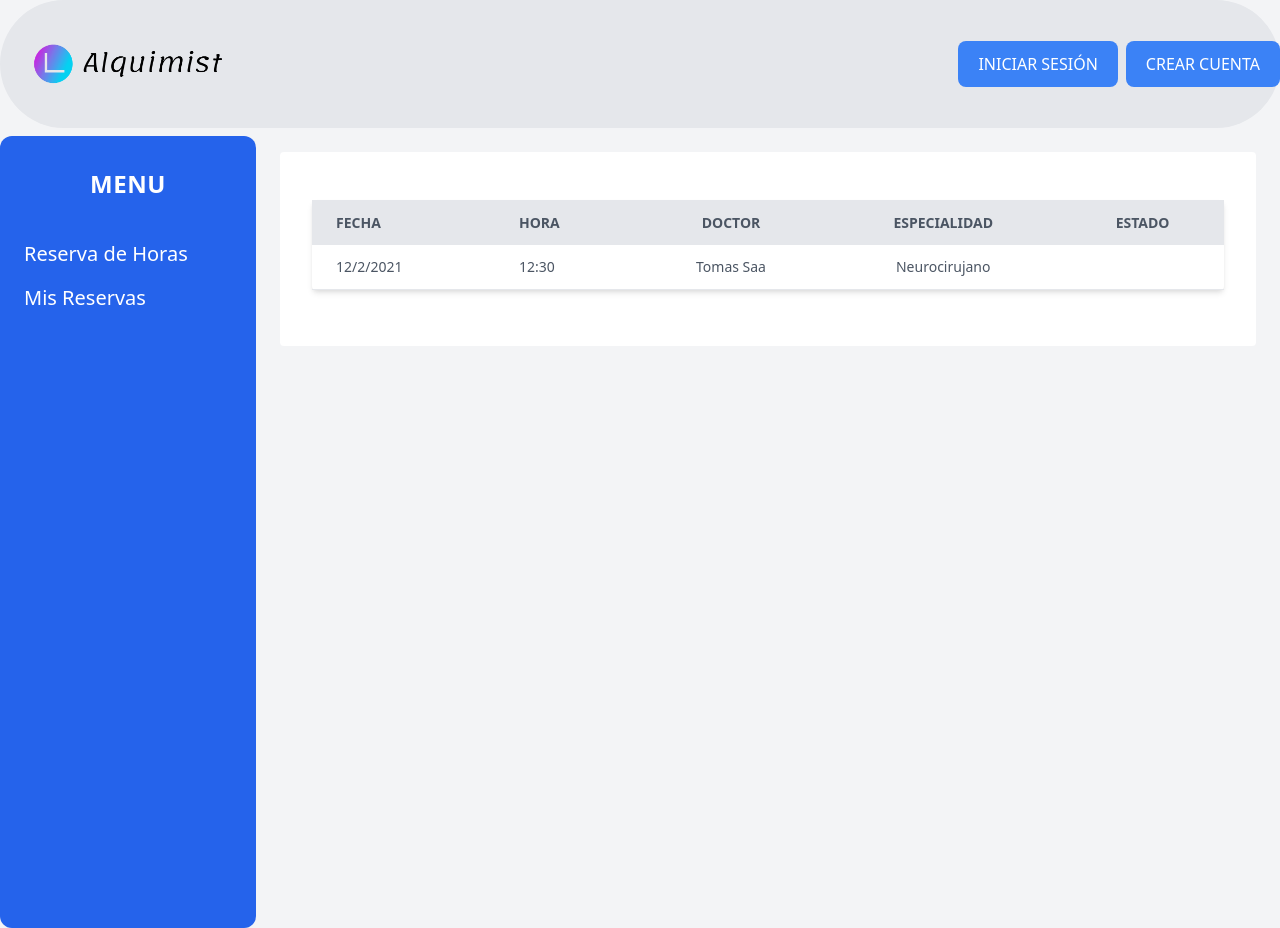
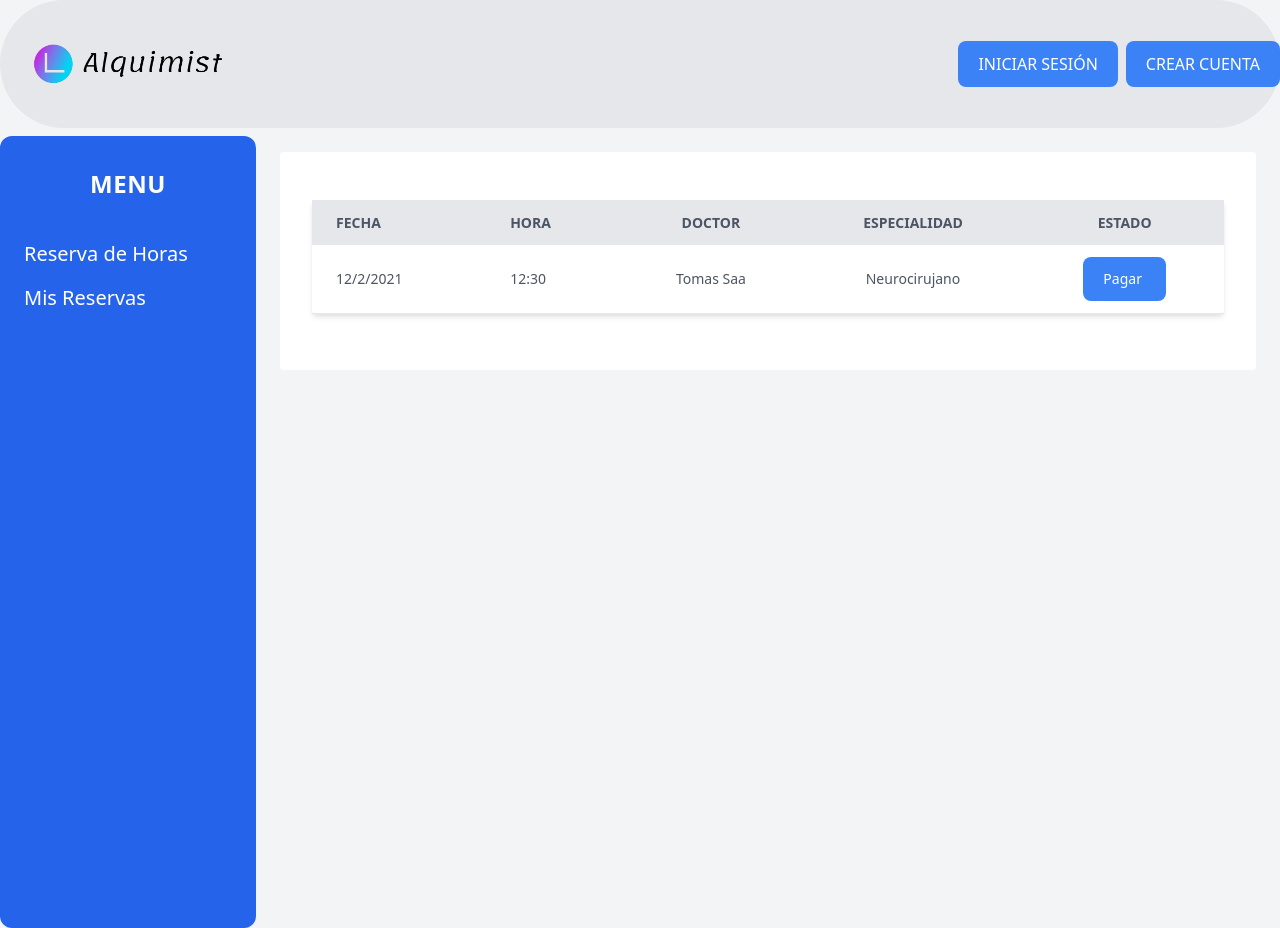
Before and after one commit to pbindisramos/Telemedicine, a Next.js app: page /misreservas in a window 1280 px wide. Built offline with nearby package versions, Linux system fonts and the light colour scheme.

Commit message:
agrego pagar

```diff
--- a/components/Paciente/MisReservas.js
+++ b/components/Paciente/MisReservas.js
@@ -40,6 +40,16 @@ const misReservas = () => {
                           <span>Neurocirujano</span>
                         </div>
                       </td>
+                      <td className='py-3 px-6 text-center'>
+                        <div className='flex items-center justify-center'>
+                          <button
+                            type='button'
+                            className='bg-blue-500 px-5 py-3 rounded-lg text-white'
+                          >
+                            <span className='mr-1'>Pagar</span>
+                          </button>
+                        </div>
+                      </td>
                     </tr>
                   </tbody>
                 </table>
```
Also changed, not shown: 1 other file (tests, documents, lock files or other folders).
